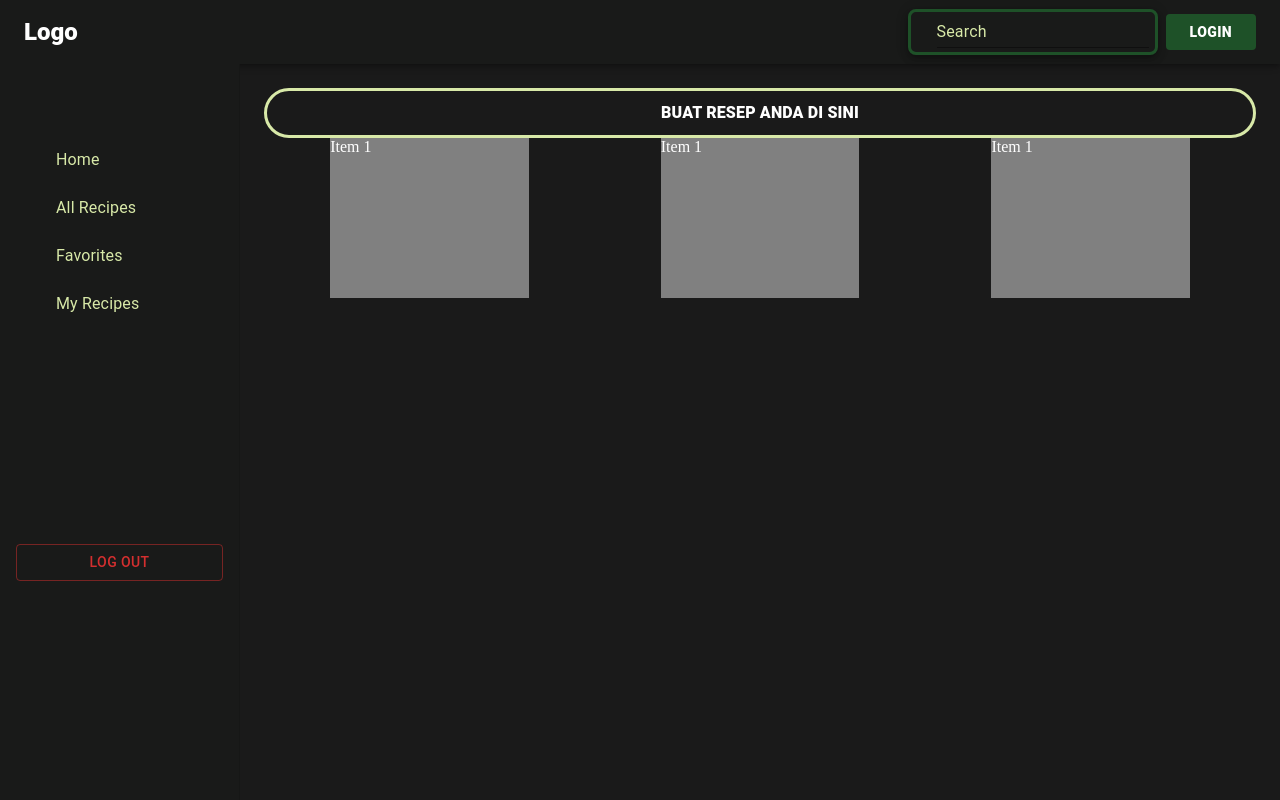
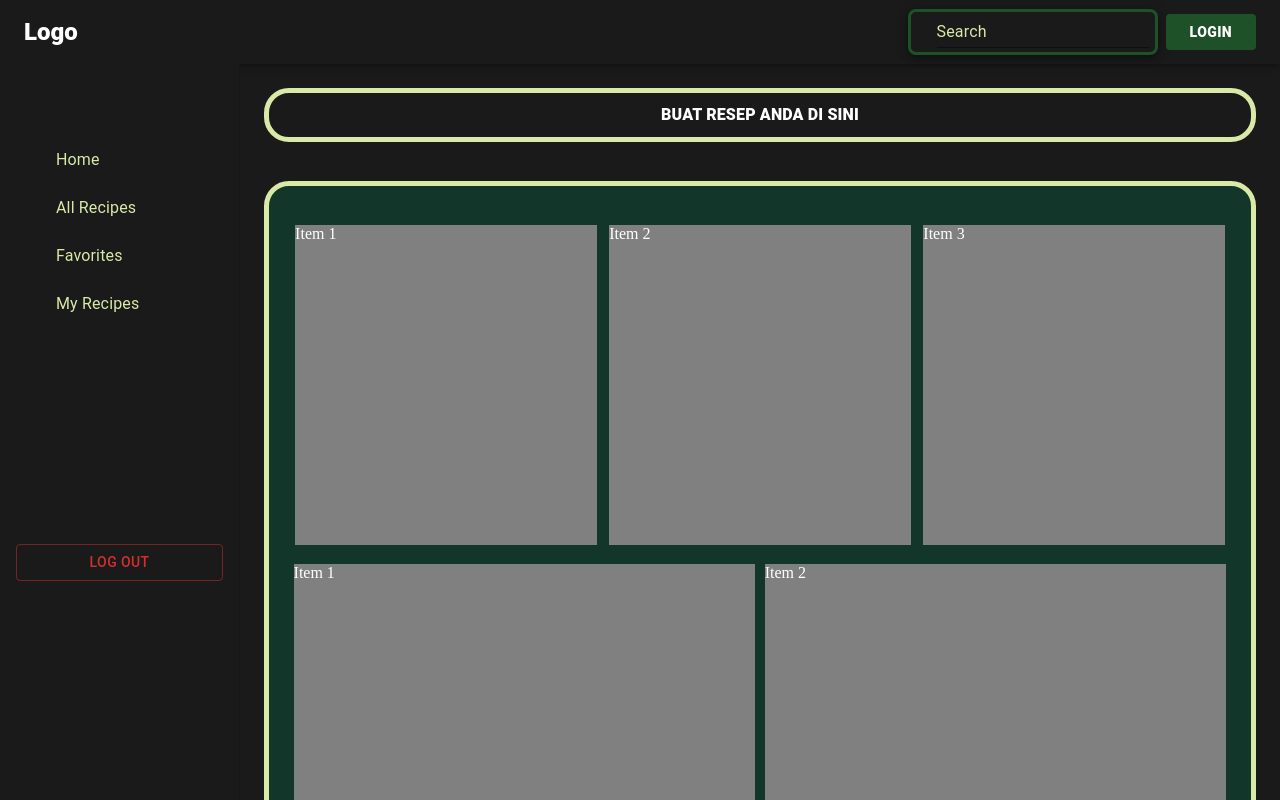
Before and after one commit to KuloDio/formlogin, a React (Vite) app: page /dashboard/tambahresep in a window 1280 px wide. Shown: the top 800 px of the page. Built offline with nearby package versions, Linux system fonts and the light colour scheme; some icons are missing.

Commit message:
Add Resep

```diff
--- a/src/pages/TambahResep.jsx
+++ b/src/pages/TambahResep.jsx
@@ -6,39 +6,73 @@ const TambahResep = () => {
         <>
             <Typography sx={{
                 textAlign: "center",
-                border: "3px solid",
+                border: "5px solid",
                 borderRadius: "25px",
                 borderColor: "#D8E9A8",
                 fontWeight: "800",
                 paddingY: "1%",
-              }}>BUAT RESEP ANDA DI SINI</Typography>
-        <Box>
+            }}>BUAT RESEP ANDA DI SINI
+            </Typography>
+            <Box
+            sx={{
+                border: "5px solid",
+                borderRadius: "25px",
+                borderColor: "#D8E9A8",
+                backgroundColor: "#12372A",
+                padding: {xs: "3%", sm: "3%", md: "2%"},
+                marginTop: {xs: "8%", sm: "8%", md: "4%"},
+                height: "100vh",
+            }}
+            >
                 <Grid container direction={{ xs: "row", sm: "colum", md: "row", lg: "row" }}
-
                     sx={{
-
                         justifyContent: "space-around",
                     }}>
                     <Box xs={12} md={4} sx={{
-                    width: {xs: "100%", md: "20%"},
-                    height: "20vh",
+                        width: { xs: "100%", md: "32%" },
+                        height: "40vh",
                         backgroundColor: "grey",
+                        marginTop: { xs: "2%", md: "2" },
                     }}>
                         Item 1
                     </Box>
                     <Box xs={12} md={4} sx={{
-                    width: "20%",
-                    height: "20vh",
+                        width: { xs: "100%", md: "32%" },
+                        height: "40vh",
                         backgroundColor: "grey",
+                        marginTop: { xs: "2%", md: "2" },
+                    }}>
+                        Item 2
+                    </Box>
+                    <Box sx={{
+                        width: { xs: "100%", md: "32%" },
+                        height: "40vh",
+                        backgroundColor: "grey",
+                        marginTop: { xs: "2%", md: "2" },
+                    }}>
+                        Item 3
+                    </Box>
+                </Grid>
+                <Grid container direction={{ xs: "row", sm: "colum", md: "row", lg: "row" }}
+                    sx={{
+                        justifyContent: "space-around",
+
+                    }}>
+                    <Box xs={12} md={4} sx={{
+                        width: { xs: "100%", md: "49%" },
+                        height: "40vh",
+                        backgroundColor: "grey",
+                        marginTop: { xs: "2%", md: "2" },
                     }}>
                         Item 1
                     </Box>
-                <Box  sx={{
-                    width: "20%",
-                    height: "20vh",
+                    <Box xs={12} md={4} sx={{
+                        width: { xs: "100%", md: "49%" },
+                        height: "40vh",
                         backgroundColor: "grey",
+                        marginTop: { xs: "2%", md: "2" },
                     }}>
-                    Item 1
+                        Item 2
                     </Box>
                 </Grid>
             </Box>
```
Lines whose indentation alone changed are shown as unchanged.
